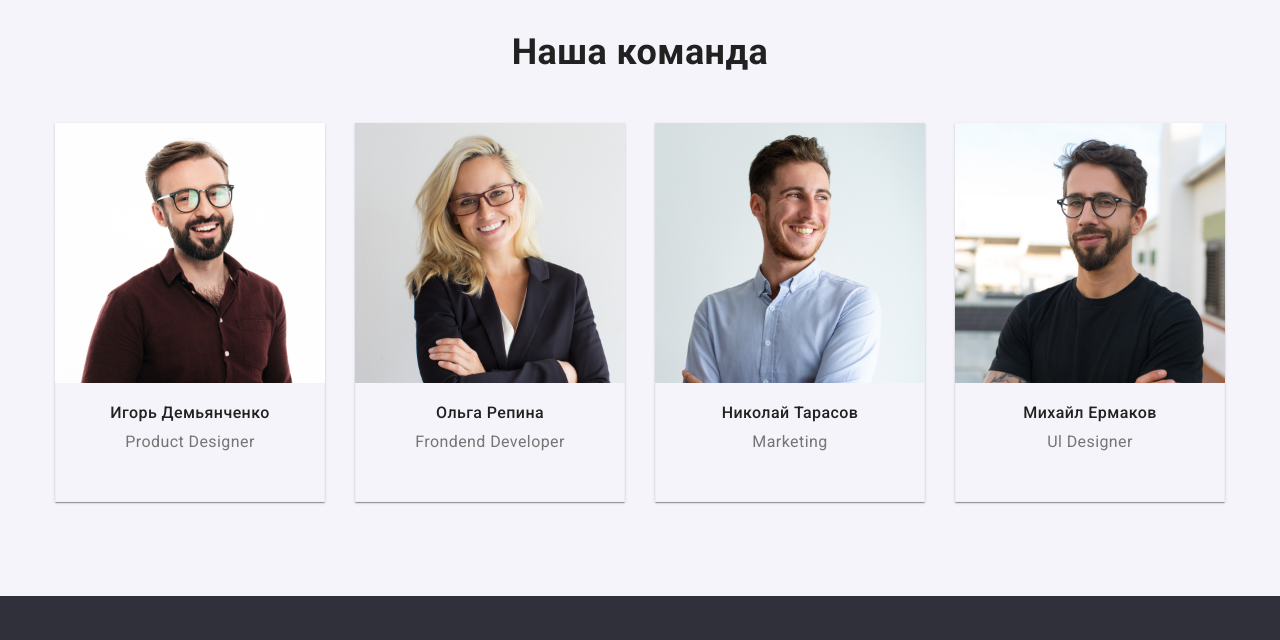
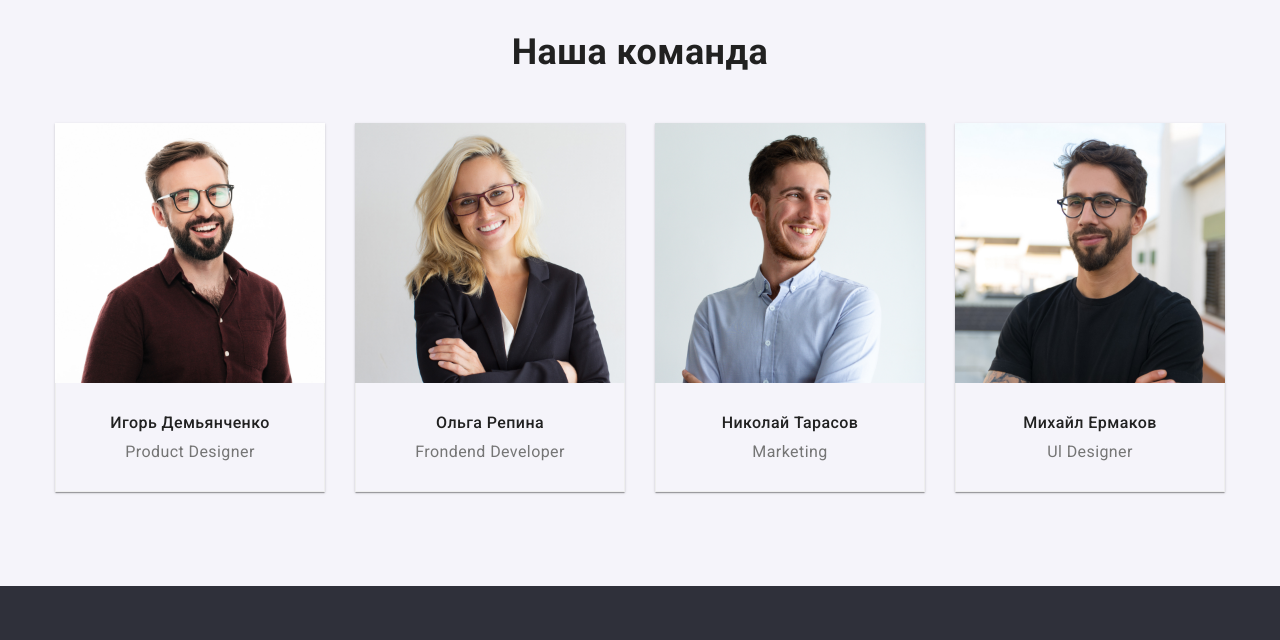
Before and after one commit to citemaker/goit-markup-hw-03, a plain HTML site: page index.html in a window 1280 px wide. Shown: the part 1510-2150 px from the top of the page. Drawn offline with nearby package versions, Linux system fonts and the light colour scheme.

Commit message:
внесены правки

```diff
--- a/index.html
+++ b/index.html
@@ -49,7 +49,7 @@
         <!-- Особенности -->
         <section class="section features">
             <div class="container">
-                <h2 class="title-none">features</h2>   <!--заголовок нужно спрятать-->
+                <h2 class="visually-hidden">features</h2>   <!--заголовок нужно спрятать-->
                     <ul class="features list">
                         <li class="item">
                             <h3 class="features-title">Внимание к деталям</h3>
@@ -106,51 +106,51 @@
             <div class="container">
                 <h2 class="title">Наша команда</h2>
                 <ul class="team list">
-                    <li>
-                      <article class="card-team">
+                    <li class="item">
+                      <div class="card-team">
                            <div class="card-thumb">
                                 <img src="./images/index-img/team1.png" alt="Игорь Демьянченко" width="270">
                            </div>
-                           <div class="card-content">
+                           <div class="card-content team">
                                 <h3 class="title">Игорь Демьянченко</h3>
                                 <p class="text">Product Designer</p>
                            </div>
-                      </article>
+                      </div>
                     </li>
-                    <li>
-                      <article class="card-team">
+                    <li class="item">
+                      <div class="card-team">
                             <div class="card-thumb">
                                 <img src="./images/index-img/team2.png" alt="Игорь Демьянченко" width="270">
                             </div>
-                           <div class="card-content">
+                           <div class="card-content team">
                                 <h3 class="title">Ольга Репина</h3>
                                 <p class="text">Frondend Developer</p>
                            </div>
-                      </article>
+                      </div>
                     </li>
-                    <li>
-                        <article class="card-team">
+                    <li class="item">
+                        <div class="card-team">
                             <div class="card-thumb">
                                 <img src="./images/index-img/team3.png" alt="Игорь Демьянченко" width="270">
                             </div>
-                            <div class="card-content">
+                            <div class="card-content team">
                                 <h3 class="title">Николай Тарасов</h3>
                                 <p class="text">Marketing</p>
                             </div>
-                        </article>
+                        </div>
                     </li>
-                    <li>
-                       <article class="card-team">
+                    <li class="item">
+                       <div class="card-team">
                            <div class="card-thumb">
                                 <div class="card-thumb">
                                     <img src="./images/index-img/team4.png" alt="Михайл Ермаков" width="270">
                                 </div>
                            </div>
-                            <div class="card-content">
+                            <div class="card-content team">
                                 <h3 class="title">Михайл Ермаков</h3>
                                 <p class="text">Ul Designer</p>
                             </div>
-                        </article>
+                        </div>
                     </li>
                 </ul>
         </div>
@@ -165,7 +165,6 @@
 
             <address class="address">
                 <p>г. Киев, пр-т Леси Украинки, 26</p>
-            </address>
                 <ul class="contacts list">
                   <li class="footer-contact-item">
                     <a href="mailto:info@example.com" class="text">info@example.com</a>
@@ -174,6 +173,7 @@
                     <a href="tel:+380991111111" class="text">+38 099 111 11 11</a>
                   </li>
                 </ul>
+              </address>
         </div>
     </footer>
     <!-- / Футер -->
--- a/styles/styles.css
+++ b/styles/styles.css
@@ -168,8 +168,8 @@ img {
   min-height: 600px;
   padding-top: 200px;
   padding-bottom: 200px;
-  padding-left: 252px;
-  padding-right: 252px;
+  /* padding-left: 252px;
+  padding-right: 252px; */
 
   font-family: "Roboto", sans-serif;
   background: var(--bg-accent);
@@ -217,10 +217,13 @@ img {
   width: 270px;
 }
 
-.title-none {
-  display: none;
+.visually-hidden {
+  position: absolute;
+  clip: rect(0 0 0 0);
+  width: 1px;
+  height: 1px;
+  margin: -1px;
 }
-
 .features-title {
   margin-top: 0;
   margin-bottom: 10px;
@@ -260,13 +263,18 @@ img {
 }
 
 .card-team {
+  width: 270px;
   box-shadow: var(--card-shadow);
   overflow: hidden;
 }
 
+.team.list .item + .item {
+  margin-left: 30px;
+}
+
 .team.list {
   display: flex;
-  justify-content: space-between;
+  /* justify-content: space-between; */
 }
 
 .section .title {
@@ -297,7 +305,7 @@ img {
 
 .team .text {
   margin-top: 0;
-  margin-bottom: 30px;
+  /* margin-bottom: 30px; */
 
   font-size: 16px;
   font-style: normal;
@@ -306,6 +314,12 @@ img {
   text-align: center;
   color: var(--text-color);
 }
+.card-content.team {
+  padding-top: 30px;
+  padding-bottom: 30px;
+}
+
+.
 /* / Наша команда */
 
 /* Футер */
@@ -316,6 +330,7 @@ img {
 
 .footer.footer-page {
   padding-top: 60px;
+  padding-bottom: 60px;
   background: var(--bg-accent);
 }
 
@@ -342,6 +357,7 @@ img {
 }
 
 .footer-contact-item {
+  /* color: rgba(255, 255, 255, 0.6); */
   margin-top: 9px;
 }
 
@@ -351,7 +367,7 @@ img {
   line-height: 1.71;
   text-decoration: none;
 
-  color: var(--text-color);
+  color: rgba(255, 255, 255, 0.6);
 }
 
 .contacts.list .text:hover,
@@ -375,7 +391,7 @@ img {
   justify-content: center;
 
   margin-top: 0;
-  margin-bottom: 34px;
+  margin-bottom: 50px;
 }
 
 .filter.list .item + .item {
@@ -434,7 +450,7 @@ img {
   flex-wrap: wrap;
   margin-left: calc(-1 * var(--card-set-gap));
   margin-top: calc(-1 * var(--card-set-gap));
-  margin: -15px;
+  /* margin: -15px; */
 }
 
 /* флекс-элемент */
@@ -445,6 +461,7 @@ img {
 }
 
 .gallery .gallery-title {
+  margin-bottom: 4px;
   color: var(--title-color);
   font-style: normal;
   font-weight: 700;
```
Also changed, not shown: portfolio.html (+1 -2 lines). Lines whose indentation alone changed are shown as unchanged.
